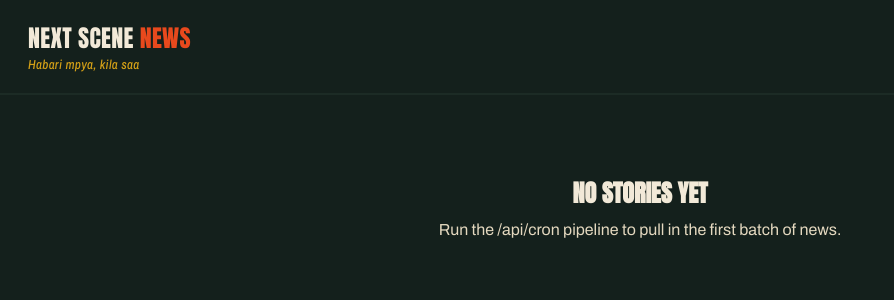
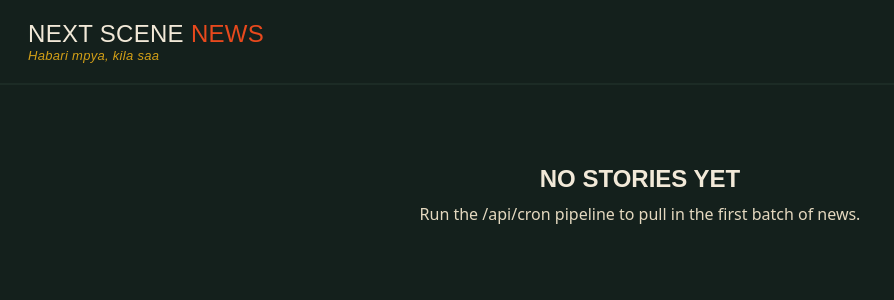
Before and after one commit to robertkimani83-netizen/next-scene-news, a Next.js app: page / in a window 1280 px wide. Shown: the top 300 px of the page, without its empty margins (0-894 px from the left). Built offline with nearby package versions, Linux system fonts and the light colour scheme.

Commit message:
Update layout.tsx

```diff
--- a/app/layout.tsx
+++ b/app/layout.tsx
@@ -12,12 +12,8 @@
   return (
     <html lang="en">
       <head>
-        <link rel="preconnect" href="https://fonts.googleapis.com" />
-        <link rel="preconnect" href="https://fonts.gstatic.com" crossOrigin="anonymous" />
-        <link
-          href="https://fonts.googleapis.com/css2?family=Anton&family=Archivo:wght@400;500;600;700&family=Archivo+Narrow:ital,wght@0,500;0,700;1,500&display=swap"
-          rel="stylesheet"
-        />
+     <script async src="https://pagead2.googlesyndication.com/pagead/js/adsbygoogle.js?client=ca-pub-7244574512843335"
+          crossOrigin="anonymous"></script>
       </head>
       <body>{children}</body>
     </html>
```
